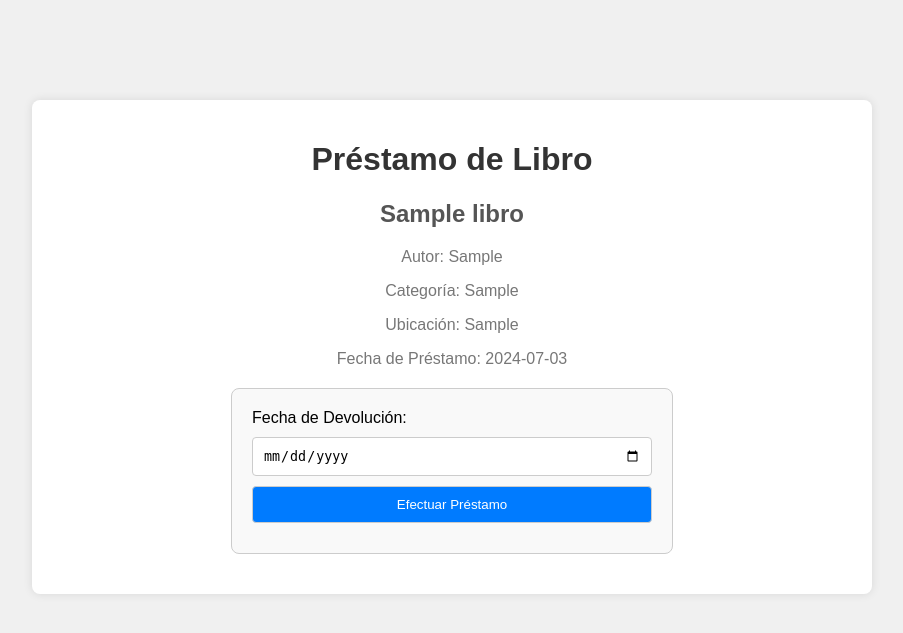
After one commit to Kernar/bibliotecaSenati, a Flask app: page /prestamo/1 in a window 1280 px wide. The commit adds this page. Shown: the top 633 px of the page, without its empty margins (188-1091 px from the left). Run offline with Flask 3, Linux system fonts and the light colour scheme; tables that the repository leaves empty hold one stand-in row (values such as "Sample post"); parts of the project's set-up code (start-up, migrations or seed data) failed here and were passed over.

Commit message:
agregado prestamos

```diff
--- a/app.py
+++ b/app.py
@@ -1,7 +1,7 @@
 from flask import Flask, render_template, request, redirect, url_for, flash
 from config import Config
-from models import db, Usuario, Libro
-from werkzeug.security import check_password_hash
+from models import db, Usuario, Libro, Prestamo, Reserva  # Asegúrate de importar Prestamo
+import datetime
 
 app = Flask(__name__)
 app.config.from_object(Config)
@@ -17,16 +17,136 @@ def login():
     password = request.form['password']
     user = Usuario.query.filter_by(email=email).first()
 
+
     if user and user.contrasena == password:  # Comparación de contraseñas en texto plano
         return redirect(url_for('libreria'))
     else:
         flash('Invalid email or password', 'error')
         return redirect(url_for('index'))
 
+
 @app.route('/libreria')
 def libreria():
-    libros = Libro.query.all()
+    libros = Libro.query.all()  # Obtener todos los libros, tanto disponibles como no disponibles
     return render_template('libreria.html', libros=libros)
+
+
+@app.route('/registro', methods=['GET', 'POST'])
+def registro():
+    if request.method == 'POST':
+        nombre = request.form['nombre']
+        apellido = request.form['apellido']
+        email = request.form['email']
+        contrasena = request.form['contrasena']
+        tipo_usuario = request.form['tipo_usuario']
+        nivel_acceso = request.form['nivel_acceso']
+
+        nuevo_usuario = Usuario(
+            nombre=nombre,
+            apellido=apellido,
+            email=email,
+            contrasena=contrasena,  # Si decides encriptar la contraseña, usa generate_password_hash(contrasena)
+            tipo_usuario=tipo_usuario,
+            nivel_acceso=nivel_acceso
+        )
+
+        db.session.add(nuevo_usuario)
+        db.session.commit()
+
+        flash('Usuario registrado con éxito', 'success')
+        return redirect(url_for('login'))
+
+    return render_template('registro.html')
+
+
+@app.route('/prestamo/<int:libro_id>')
+def prestamo(libro_id):
+    libro = Libro.query.get_or_404(libro_id)
+    fecha_prestamo = datetime.datetime.now().date()
+    return render_template('prestamo.html', libro=libro, fecha_prestamo=fecha_prestamo)
+
+@app.route('/realizar_prestamo/<int:libro_id>', methods=['POST'])
+def realizar_prestamo(libro_id):
+    libro = Libro.query.get_or_404(libro_id)
+    fecha_devolucion = request.form['fecha_devolucion']
+    fecha_prestamo = datetime.datetime.now().date()
+
+    prestamo = Prestamo(
+        usuario_id=1,  # Esto debería ser el ID del usuario actualmente autenticado
+        libro_id=libro_id,
+        fecha_prestamo=fecha_prestamo,
+        fecha_devolucion=fecha_devolucion,
+        devuelto=False
+    )
+
+    libro.disponibilidad = False  # Cambiar la disponibilidad del libro a False
+
+    db.session.add(prestamo)
+    db.session.commit()
+
+    flash('Préstamo realizado con éxito', 'success')
+    return redirect(url_for('libreria'))
+
+@app.route('/devolver_prestamo/<int:prestamo_id>', methods=['POST'])
+def devolver_prestamo(prestamo_id):
+    prestamo = Prestamo.query.get_or_404(prestamo_id)
+    prestamo.devuelto = True
+
+    libro = Libro.query.get(prestamo.libro_id)
+    libro.disponibilidad = True  # Cambiar la disponibilidad del libro a True
+
+    db.session.commit()
+
+    flash('Libro devuelto con éxito', 'success')
+    return redirect(url_for('libreria'))
+
+@app.route('/reservar/<int:libro_id>')
+def reservar(libro_id):
+    libro = Libro.query.get_or_404(libro_id)
+    fecha_reserva = datetime.datetime.now().date() + datetime.timedelta(days=1)  # Día siguiente
+    fecha_fin_reserva = fecha_reserva + datetime.timedelta(days=14)  # Reserva por 14 días (puedes ajustar el número de días)
+
+    return render_template('reservar.html', libro=libro, fecha_reserva=fecha_reserva, fecha_fin_reserva=fecha_fin_reserva)
+
+
+
+@app.route('/reservar_libro/<int:libro_id>', methods=['POST'])
+def reservar_libro(libro_id):
+    libro = Libro.query.get_or_404(libro_id)
+    fecha_reserva = datetime.datetime.now().date()
+
+    reserva = Reserva(
+        usuario_id=1,  # Esto debería ser el ID del usuario actualmente autenticado
+        libro_id=libro_id,
+        fecha_reserva=fecha_reserva,
+        estado_reserva='activa'
+    )
+
+    db.session.add(reserva)
+    db.session.commit()
+
+    flash('Reserva realizada con éxito', 'success')
+    return redirect(url_for('libreria'))
+
+@app.route('/confirmar_reserva/<int:libro_id>', methods=['POST'])
+def confirmar_reserva(libro_id):
+    libro = Libro.query.get_or_404(libro_id)
+    fecha_reserva = datetime.datetime.now().date() + datetime.timedelta(days=1)
+
+    reserva = Reserva(
+        usuario_id=1,  # Debería ser el ID del usuario actualmente autenticado
+        libro_id=libro_id,
+        fecha_reserva=fecha_reserva,
+        estado_reserva='activa'
+    )
+
+    db.session.add(reserva)
+    db.session.commit()
+
+    flash('Reserva realizada con éxito', 'success')
+    return redirect(url_for('libreria'))
+
+
 
 if __name__ == '__main__':
     app.run(debug=True)
--- a/bibliotecaSQL.sql
+++ b/bibliotecaSQL.sql
@@ -19,7 +19,7 @@ VALUES ('root', 'root', 'root@example.com', 'root', 'estudiante', 1);
 INSERT INTO Usuarios (nombre, apellido, email, contrasena, tipo_usuario, nivel_acceso)
 VALUES ('María', 'González', 'maria@example.com', 'password456', 'personal', 2);
 INSERT INTO Usuarios (nombre, apellido, email, contrasena, tipo_usuario, nivel_acceso)
-VALUES ('root', 'root', 'root@example.com', 'root', 'estudiante', 1);
+VALUES ('root', 'root', 'root2@example.com', 'root', 'estudiante', 1);
 
 CREATE TABLE Libros (
     libro_id INT PRIMARY KEY AUTO_INCREMENT,
--- a/config.py
+++ b/config.py
@@ -2,5 +2,5 @@ import os
 
 class Config:
     SECRET_KEY = os.getenv('SECRET_KEY', 'your_secret_key')
-    SQLALCHEMY_DATABASE_URI = os.getenv('DATABASE_URL', 'mysql+pymysql://root:Aeduardo_0500@localhost/bibliotecaSenati')
+    SQLALCHEMY_DATABASE_URI = os.getenv('DATABASE_URL', 'mysql+pymysql://root:Aeduardo_0500@kernar.pythonanywhere.com./mysite')
     SQLALCHEMY_TRACK_MODIFICATIONS = False
--- /dev/null
+++ b/static/css/prestamo.css
@@ -0,0 +1,65 @@
+/* static/css/prestamo.css */
+body {
+    font-family: Arial, sans-serif;
+    background-color: #f0f0f0;
+    margin: 0;
+    padding: 0;
+}
+
+.container {
+    max-width: 800px;
+    margin: 100px auto;
+    padding: 20px;
+    background-color: #fff;
+    border-radius: 8px;
+    box-shadow: 0 0 10px rgba(0, 0, 0, 0.1);
+}
+
+h1 {
+    text-align: center;
+    color: #333;
+}
+
+h2 {
+    text-align: center;
+    color: #555;
+}
+
+p {
+    text-align: center;
+    color: #777;
+}
+
+form {
+    max-width: 400px;
+    margin: 20px auto;
+    padding: 20px;
+    background-color: #f9f9f9;
+    border: 1px solid #ccc;
+    border-radius: 8px;
+}
+
+label {
+    display: block;
+    margin-bottom: 10px;
+}
+
+input[type="date"],
+button {
+    width: 100%;
+    padding: 10px;
+    margin-bottom: 10px;
+    border: 1px solid #ccc;
+    border-radius: 4px;
+    box-sizing: border-box;
+}
+
+button {
+    background-color: #007bff;
+    color: #fff;
+    cursor: pointer;
+}
+
+button:hover {
+    background-color: #0056b3;
+}
--- /dev/null
+++ b/templates/prestamo.html
@@ -0,0 +1,27 @@
+<!-- templates/prestamo.html -->
+<!DOCTYPE html>
+<html lang="en">
+<head>
+    <meta charset="UTF-8">
+    <meta name="viewport" content="width=device-width, initial-scale=1.0">
+    <link rel="stylesheet" href="{{ url_for('static', filename='css/prestamo.css') }}">
+    <title>Préstamo de Libro - Biblioteca Senati</title>
+</head>
+<body>
+    <div class="container">
+        <h1>Préstamo de Libro</h1>
+        <h2>{{ libro.titulo }}</h2>
+        <p>Autor: {{ libro.autor }}</p>
+        <p>Categoría: {{ libro.categoria }}</p>
+        <p>Ubicación: {{ libro.ubicacion }}</p>
+        <p>Fecha de Préstamo: {{ fecha_prestamo }}</p>
+
+        <form action="{{ url_for('realizar_prestamo', libro_id=libro.libro_id) }}" method="post">
+            <label for="fecha_devolucion">Fecha de Devolución:</label>
+            <input type="date" id="fecha_devolucion" name="fecha_devolucion" required>
+            <br>
+            <button type="submit">Efectuar Préstamo</button>
+        </form>
+    </div>
+</body>
+</html>
```
Also changed, not shown: static/css/registro.css (added, +61 -0 lines), static/css/reservar.css (added, +51 -0 lines), static/css/styles.css (+11 -0 lines), templates/index.html (+3 -10 lines), templates/libreria.html (+24 -7 lines), templates/registro.html (added, +38 -0 lines), templates/reservar.html (added, +28 -0 lines).
